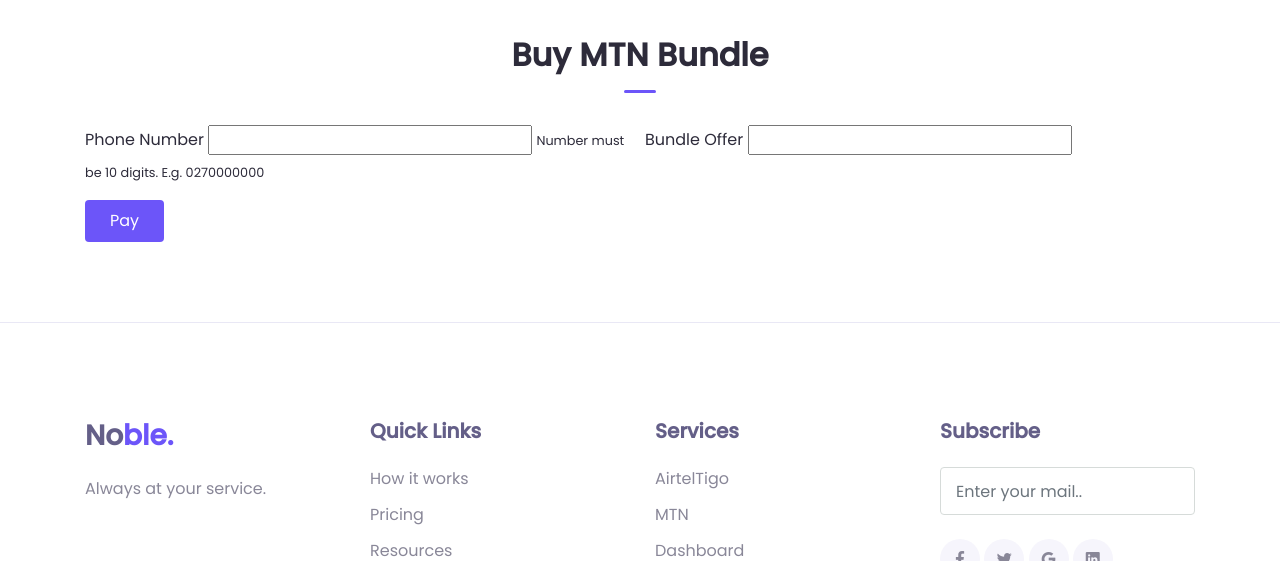
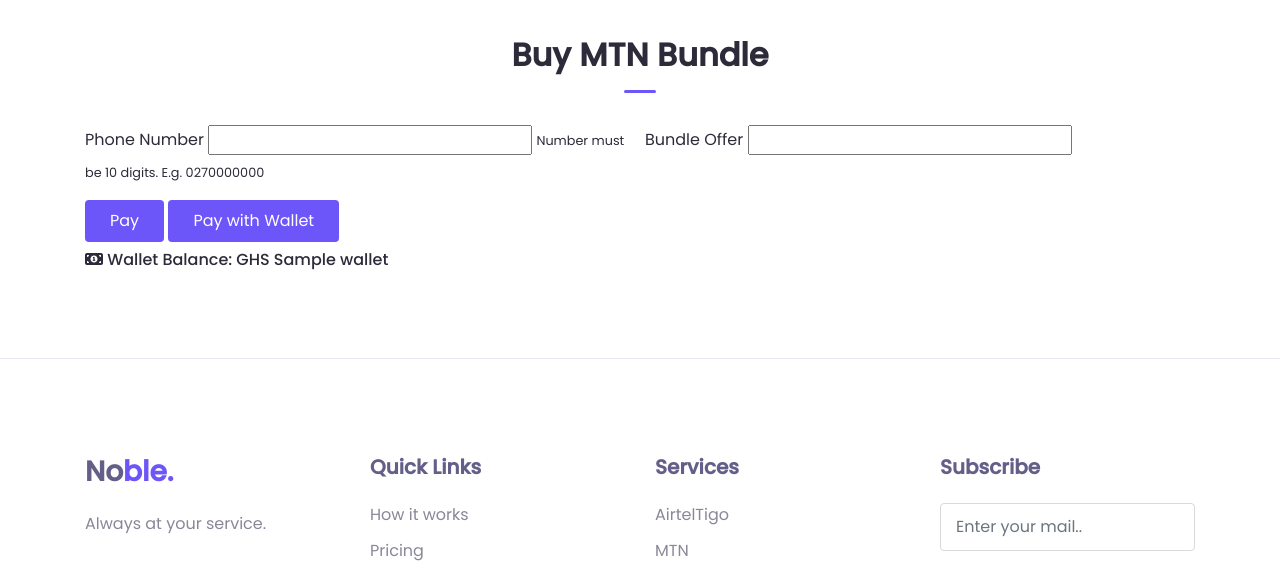
Before and after one commit to JAYCEHTECH/noble, a Django app: template intel_app/templates/layouts/services/mtn.html in a window 1280 px wide. Shown: the part 428-989 px from the top of the page. Run offline with Django 4.2, Linux system fonts and the light colour scheme; the template is opened without the code that fills it: most values are stand-ins (such as "Sample title", 1, 10 or a date in 2020); form fields are guessed from the names that the template uses; some libraries are stand-ins or nearby versions; some web fonts are replaced.

Commit message:
added wallet to sms

```diff
--- a/intel_app/templates/layouts/services/mtn.html
+++ b/intel_app/templates/layouts/services/mtn.html
@@ -48,6 +48,9 @@
             <input type="hidden" value={{email}} class="email">
               <input type="hidden" value={{ref}} class="reference">
             <button type="submit" onclick="payWithPaystack()" class="btn btn-primary">Pay</button>
+            <button type="button" class="btn btn-primary pay-with-wallet">Pay with Wallet</button>
+              <a style="display: none" class="spinner-border process text-primary mt-2" role="status"></a>
+              <h6 class="mt-2"><i class="fa fa-money"></i> Wallet Balance: GHS {{wallet}}</h6>
           </form>
       </div>
   </div> <!-- .page-section -->
```
